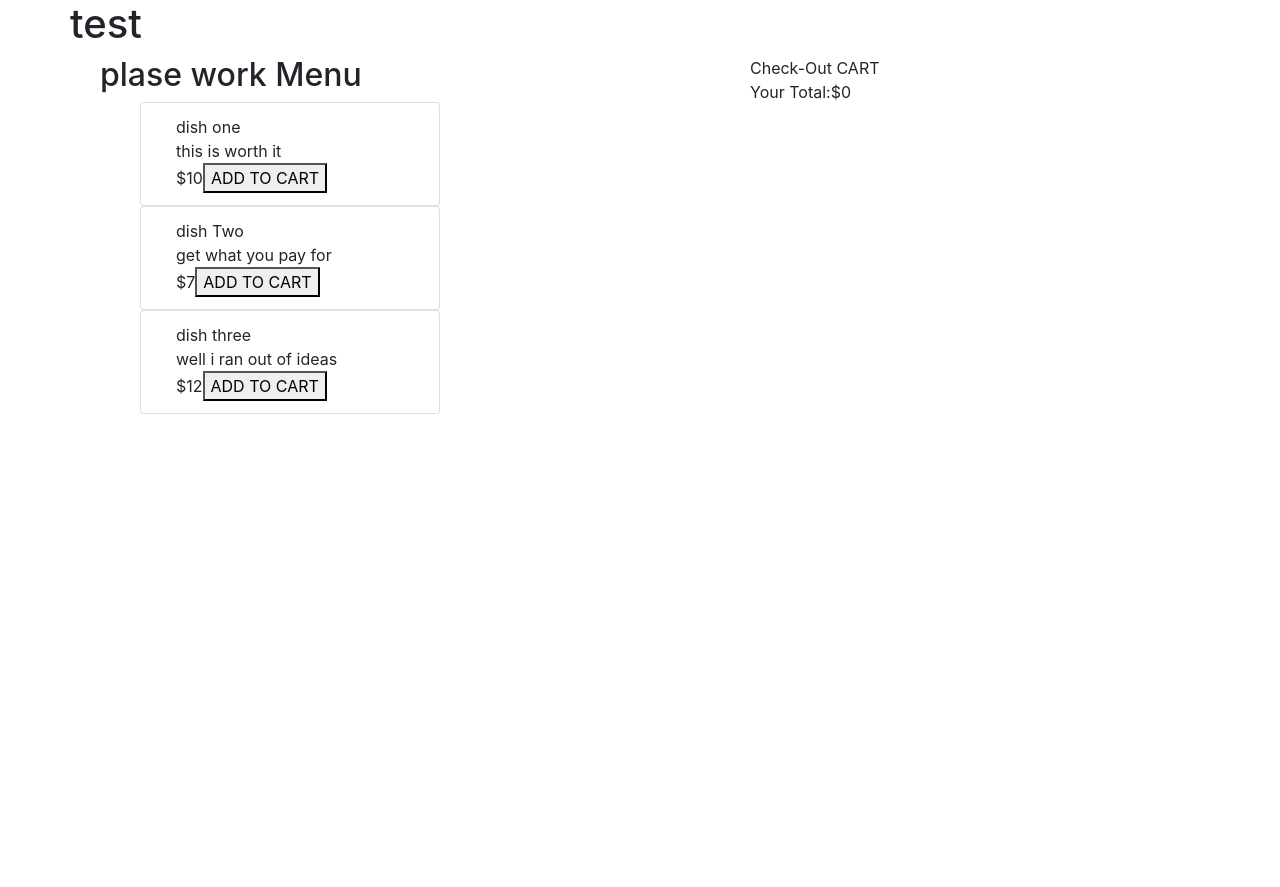
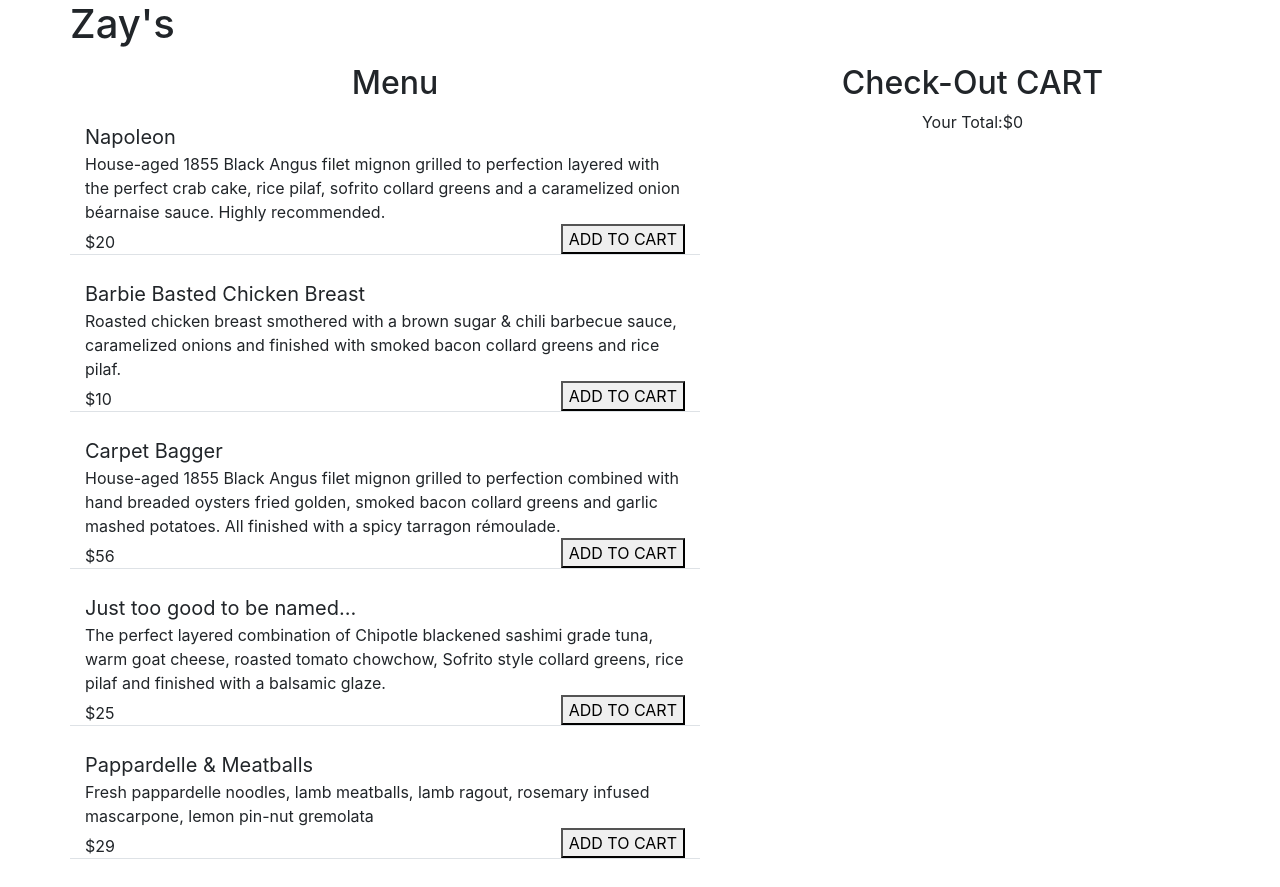
Before and after one commit to ccs-student-submissions/5-4-1-bobs-place-izaycarter, a React (Create React App) app: page / in a window 1280 px wide. Before the commit the page ends 800 px from the top, so only its background shows below. Built offline with nearby package versions, Linux system fonts and the light colour scheme.

Commit message:
placement of menu items and cart items

```diff
--- a/src/Components/Cart.js
+++ b/src/Components/Cart.js
@@ -13,19 +13,22 @@ import Col from 'react-bootstrap/Col';
         render(){
             let cart = this.props.cart.map((item, index) => (
 
-                            <Row key={index}>
-                                <div className="item-name">
-                                    {item.name}
-                                </div>
-                                {item.description},{item.price}
+                            <Row className="d-flex justify-content-between" key={index}>
+
+                                    <span className="item-name">
+                                        {item.name}
+                                    </span>
+                                    <span className="cart-price">
+                                        ${item.price}
+                                    </span>
                                 <button type="button" onClick={() => this.props.removeFromCart(item)}>Remove</button>
                             </Row>
                         ));
             return(
-                <Col md={5}>
-                    <Row className="cart-title">Check-Out CART</Row>
+                <Col className="">
+                    <Row className="cart-title d-flex justify-content-center"><h2>Check-Out CART</h2></Row>
                     {cart}
-                    <Row><p>Your Total:</p>${this.props.subtotal}</Row>
+                    <Row className="d-flex justify-content-center"><p>Your Total:</p>${this.props.subtotal}</Row>
 
                 </Col>
             )
--- a/src/Components/Menu.js
+++ b/src/Components/Menu.js
@@ -1,5 +1,5 @@
 import React, {Component} from "react";
-import Row from 'react-bootstrap/Row';
+import "./../Css/Menu.css"
 import Col from 'react-bootstrap/Col';
 import ListGroup from 'react-bootstrap/ListGroup';
 
@@ -19,14 +19,14 @@ import ListGroup from 'react-bootstrap/ListGroup';
             let menuitem = this.props.menu.map((item, index) => {
                 return <ListGroup>
 
-                            <ListGroup.Item key={index}>
+                            <ListGroup.Item key={index} className="border-0 pl-0">
                                 <Col sm={12} className="item-name">
                                     {item.name}
                                 </Col>
                                 <Col sm={12} className="item-description">
                                     {item.description}
                                 </Col>
-                                <Col sm={12}>
+                                <Col className="border-bottom d-flex justify-content-between align-items-end" sm={12} >
                                 ${item.price}
                                 <button type="button" onClick={() => this.props.addToCart(item)}>ADD TO CART</button>
                                 </Col>
@@ -35,14 +35,14 @@ import ListGroup from 'react-bootstrap/ListGroup';
                         </ListGroup>
             });
             return(
-                <Col md={7}>
-                    <h2>
-                        plase work Menu
+                <main>
+                    <h2 className="d-flex justify-content-center">
+                        Menu
                     </h2>
-                    <ul>
+                    <ul className="menu-list pl-0">
                         {menuitem}
                     </ul>
-                </Col>
+                </main>
             );
         }
     }
--- a/src/Containers/App.js
+++ b/src/Containers/App.js
@@ -1,5 +1,5 @@
 import React,{Component} from 'react';
-import './../App.css';
+import './../Css/App.css';
 import Menu from  "../Components/Menu";
 import Cart from "./../Components/Cart";
 import 'bootstrap/dist/css/bootstrap.min.css';
@@ -21,7 +21,8 @@ class App extends Component{
     }
 
     componentDidMount(){
-        let menu= [{name:"dish one", price:10,description:"this is worth it"},{name:"dish Two", price:7,description:"get what you pay for"},{name:"dish three", price:12 ,description:"well i ran out of ideas"}];
+        let menu= [{name:"Napoleon", price:20,description:"House-aged 1855 Black Angus filet mignon grilled to perfection layered with the perfect crab cake, rice pilaf, sofrito collard greens and a caramelized onion béarnaise sauce. Highly recommended."},{name:"Barbie Basted Chicken Breast", price:10 ,description:"Roasted chicken breast smothered with a brown sugar & chili barbecue sauce, caramelized onions and finished with smoked bacon collard greens and rice pilaf."},{name:"Carpet Bagger", price:56 ,description:"House-aged 1855 Black Angus filet mignon grilled to perfection combined with hand breaded oysters fried golden, smoked bacon collard greens and garlic mashed potatoes. All finished with a spicy tarragon rémoulade."},{name:"Just too good to be named… ", price:25 , description:"The perfect layered combination of Chipotle blackened sashimi grade tuna, warm goat cheese, roasted tomato chowchow, Sofrito style collard greens, rice pilaf and finished with a balsamic glaze."},{name:"Pappardelle & Meatballs", price:29 , description:"Fresh pappardelle noodles, lamb meatballs, lamb ragout, rosemary infused mascarpone, lemon pin-nut gremolata"}];
+
         this.setState({menu: menu});
     }
 
@@ -47,16 +48,14 @@ class App extends Component{
 
     render() {
       return (
-            <Container>
-            <Row><h1>test</h1></Row>
+            <Container className="page-container">
+            <Row className="mb-2"><h1>Zay's </h1></Row>
             <Row>
-            <Col md={7}>
+            <Col md={7} className="pl-0">
                 <Menu menu = {this.state.menu} addToCart={this.addToCart}/>
             </Col>
-            <Col md={5}>
+            <Col md={5} className="d-flex justify-content-center">
                 <Cart cart = {this.state.cart} subtotal = {this.state.subtotal} removeFromCart = {this.removeFromCart}/>
-
-
             </Col>
             </Row>
             <link
--- /dev/null
+++ b/src/Css/Menu.css
@@ -0,0 +1,3 @@
+.item-name{
+    font-size: 20px;
+}
```
Also changed, not shown: src/Css/App.css (renamed from src/App.css).
